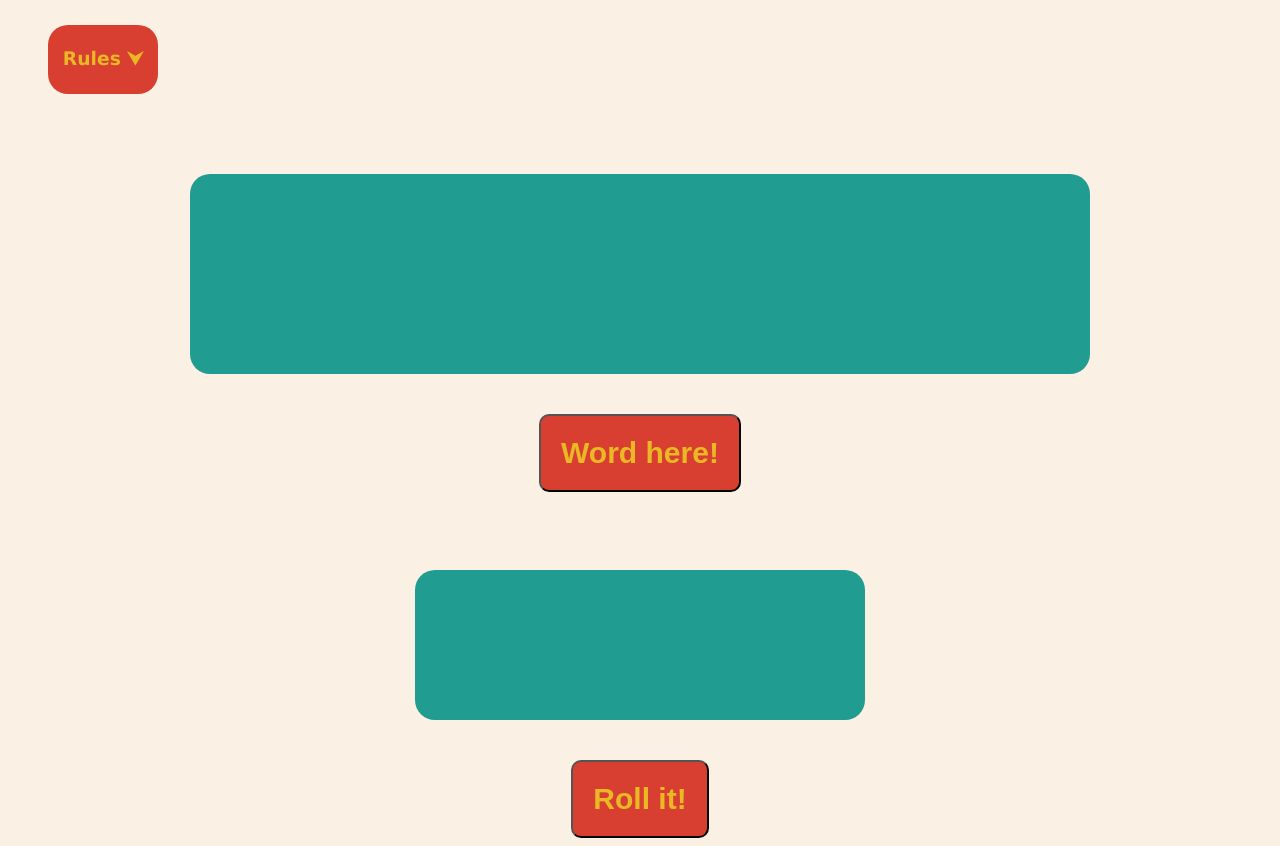
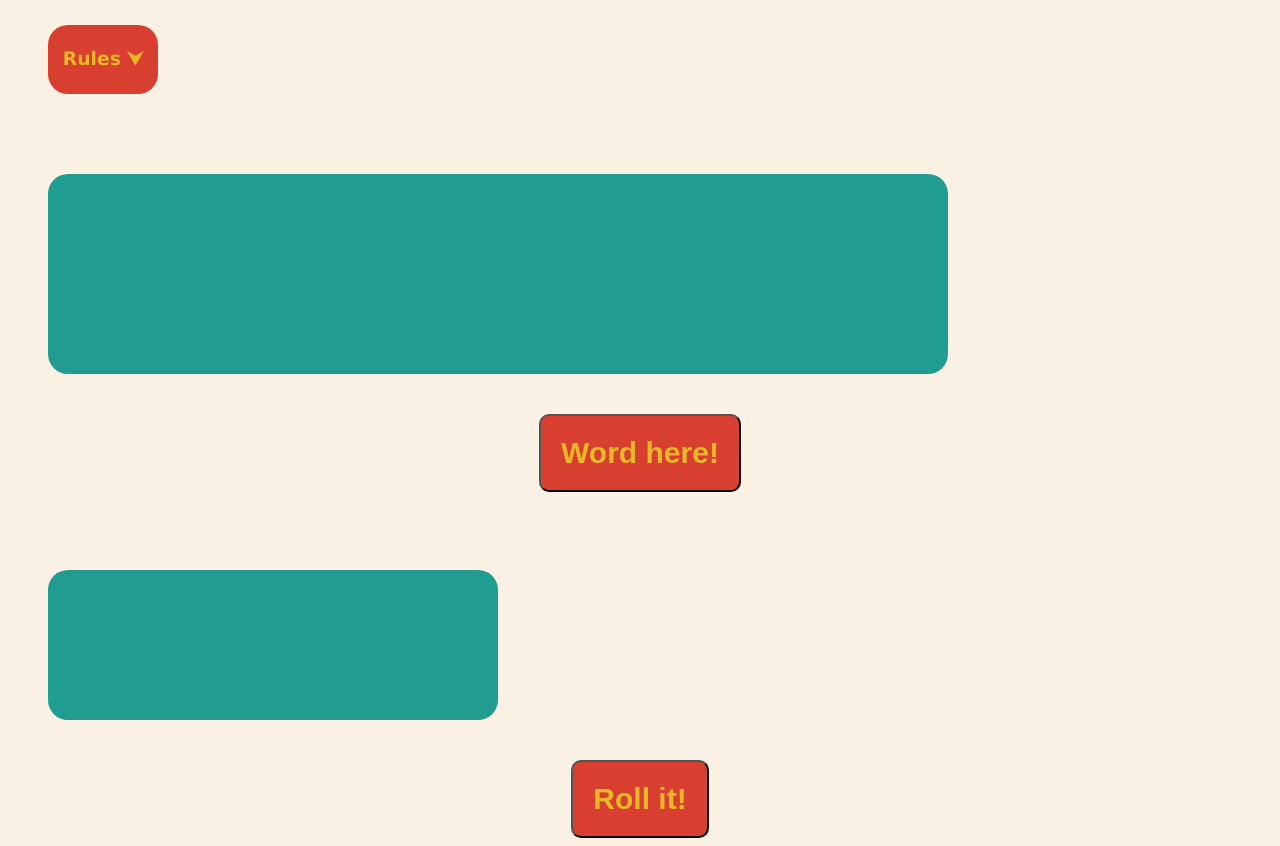
Before and after one commit to rodasamortin/M.A.S.H.U.P-game, a plain HTML site: page mashup.html in a window 1280 px wide. Shown: the part 1220-2066 px from the top of the page. Drawn offline with Linux system fonts and the light colour scheme.

Commit message:
adjust flexboxes

```diff
--- a/mashup.css
+++ b/mashup.css
@@ -91,7 +91,9 @@ h1
 .word--display, .number--display {
   text-align: center;
   position: relative;
-
+  display:flex;
+  text-align: center;
+  flex-flow: row wrap;
 
 }
 
@@ -106,6 +108,10 @@ h1
     background-color: #219C90;
     color: #E9B824;
     border-radius: 20px;
+    display:flex;
+    text-align: center;
+    flex-flow: row wrap;
+
 
 }
 
```
